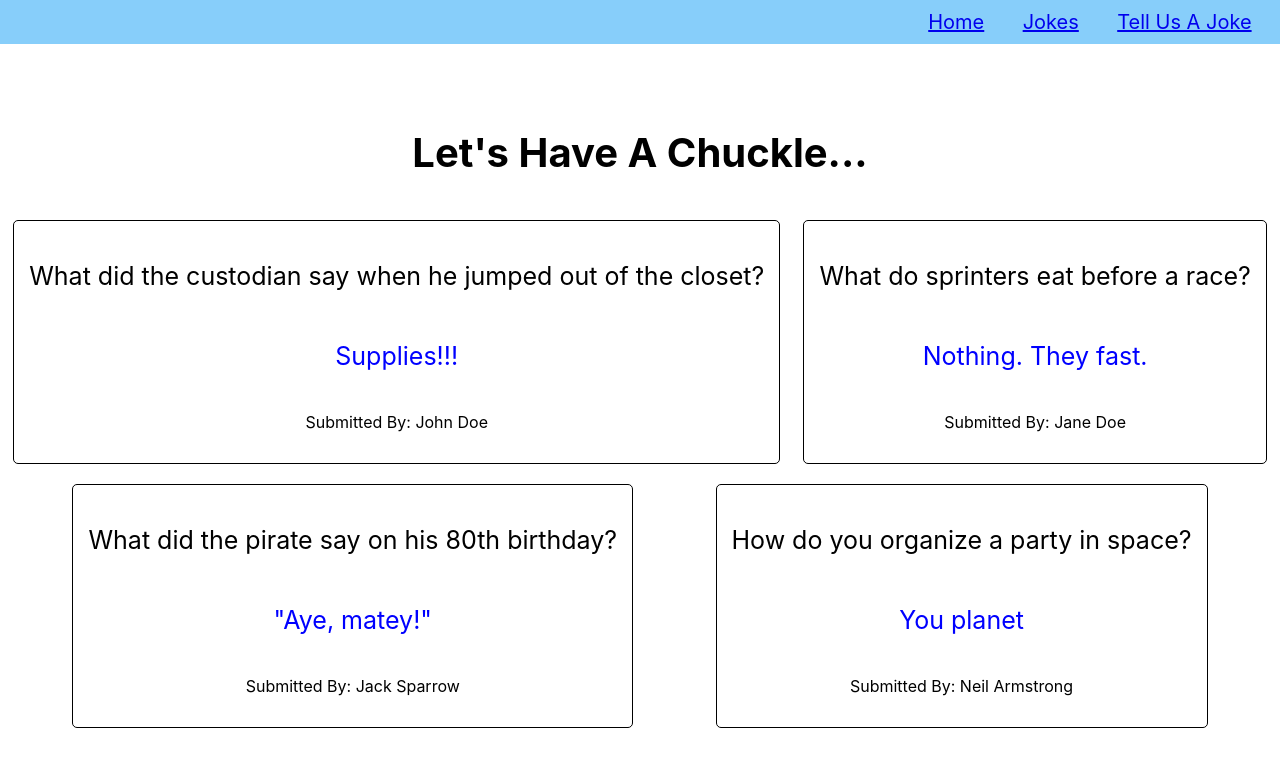
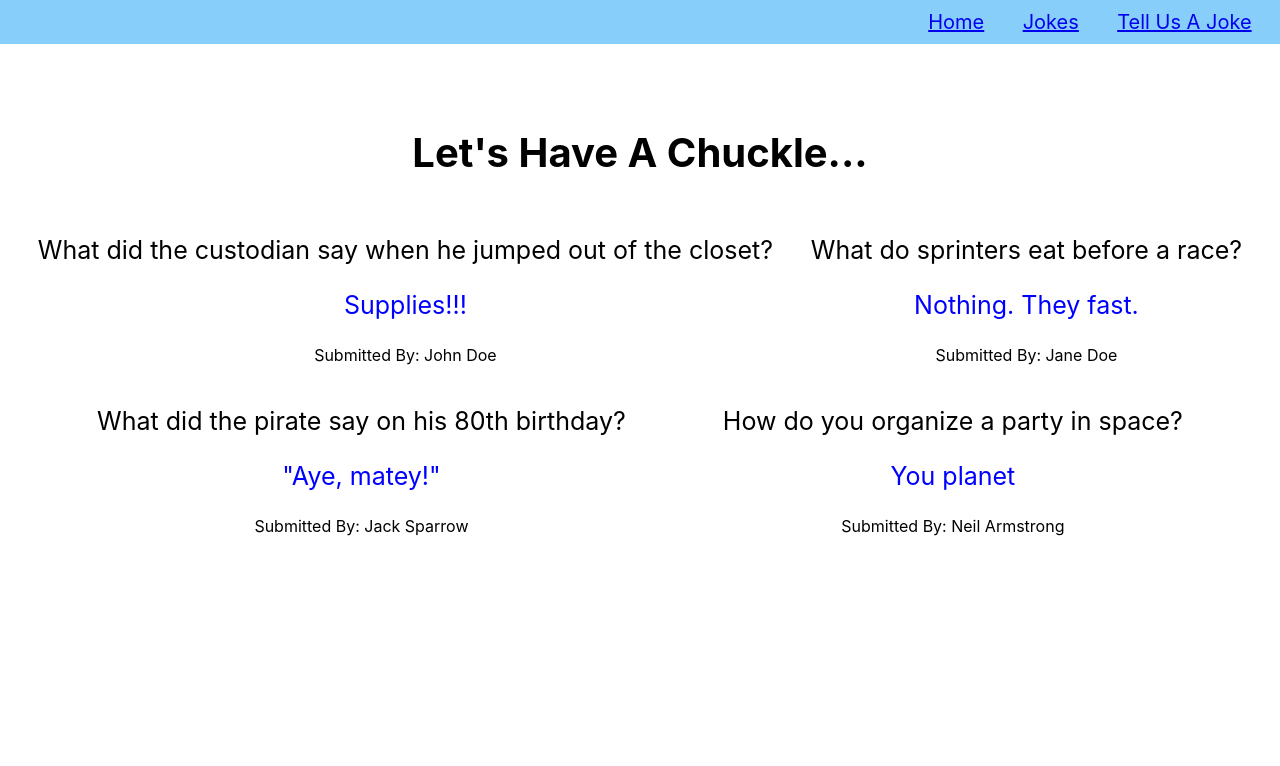
Before and after one commit to CaitlinGreer/chuckles-app, a React (Create React App) app: page /jokes-list in a window 1280 px wide. Shown: the top 766 px of the page. Built offline with nearby package versions, Linux system fonts and the light colour scheme.

Commit message:
removed console.log

```diff
--- a/src/JokeCard/JokeCard.js
+++ b/src/JokeCard/JokeCard.js
@@ -3,10 +3,9 @@ import React from 'react'
 import './JokeCard.css'
 
 function JokeCard(props){
-    console.log(props)
         return (
             <div>
-                <div className='user-joke'>
+                <div className='joke-card'>
                     <p className='joke'>{props.joke}</p>
                     <p className='punchline'>{props.punchline}</p>
                     <p className='user-name'>Submitted By: {props.submitted_by}</p>
```
